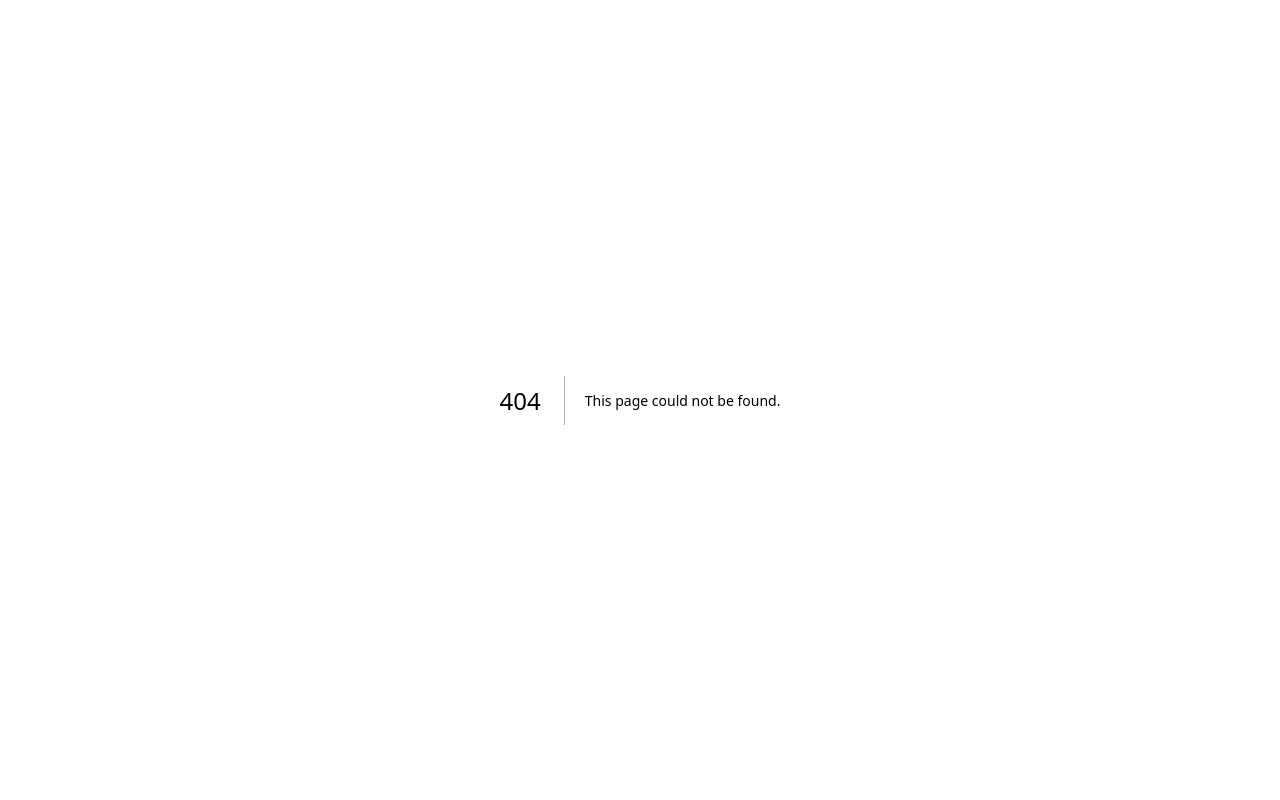
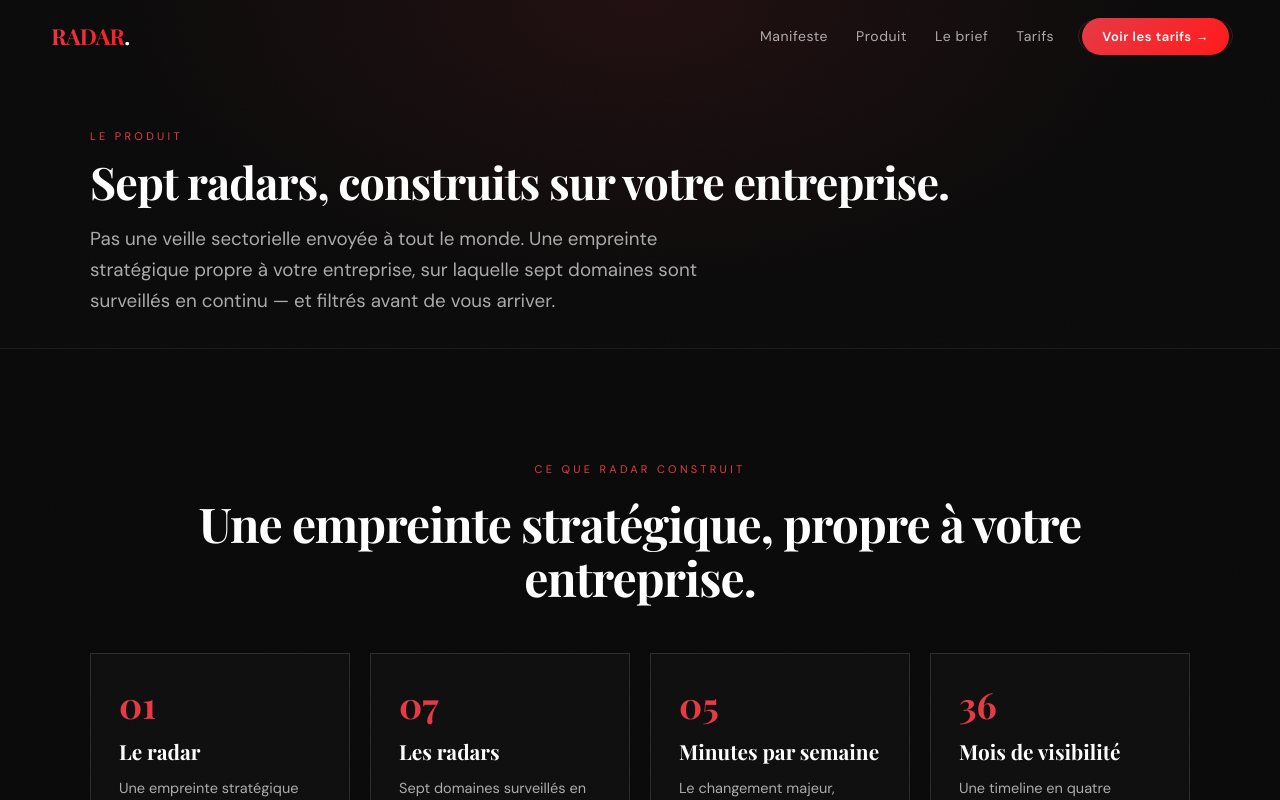
Before and after one commit to hamzaaoudin-commits/RADAR, a Next.js app: page /produit in a window 1280 px wide. Before the commit this address had no page. Shown: the top 800 px of the page. Built offline with nearby package versions, Linux system fonts and the light colour scheme; a web font is replaced by a local one.

Commit message:
Add files via upload

```diff
--- a/app/page.tsx
+++ b/app/page.tsx
@@ -1,13 +1,9 @@
+import Link from "next/link"
 import { NavBar } from "@/components/navbar"
 import { HeroSection } from "@/components/hero-section"
 import { ProblemSection } from "@/components/problem-section"
 import { ManifestoSection } from "@/components/manifesto-section"
-import { ContentsSection } from "@/components/contents-section"
-import { SevenRadars } from "@/components/seven-radars"
-import { PipelineGrid } from "@/components/pipeline-grid"
-import { AlertBriefSection } from "@/components/alert-brief-section"
 import { SectionDivider } from "@/components/section-divider"
-import { PricingCallout } from "@/components/pricing-callout"
 import { BridgeSection } from "@/components/bridge-section"
 import { FaqSection } from "@/components/faq-section"
 import { FAQ_HOME } from "@/lib/radar-faqs"
@@ -20,12 +16,23 @@ export default function Home() {
       <HeroSection />
       <ProblemSection />
       <ManifestoSection />
-      <ContentsSection />
-      <SevenRadars />
-      <PipelineGrid />
-      <AlertBriefSection />
+
+      {/* Passerelle vers le produit : la home pose le problème et la conviction,
+          le détail des sept radars vit désormais sur /produit. */}
+      <section className="section text-center">
+        <div className="mx-auto max-w-[640px]">
+          <div className="kicker mb-5">La réponse</div>
+          <h2 className="h-section mb-6">Sept radars, construits sur votre entreprise.</h2>
+          <p className="lede mx-auto mb-8 max-w-[560px]">
+            IA, technologies, réglementation, marché, concurrence, opportunités,
+            risques. Chacun filtré par l&apos;empreinte stratégique propre à votre
+            entreprise — pas par votre secteur en général.
+          </p>
+          <Link href="/produit" className="btn-primary">Voir ce que RADAR surveille</Link>
+        </div>
+      </section>
+
       <SectionDivider word="DÉTECTEZ." caption="Ce que RADAR fait, avant tout le reste" />
-      <PricingCallout />
       <BridgeSection />
       <FaqSection faqs={FAQ_HOME} />
       <Footer />
--- a/app/pricing/page.tsx
+++ b/app/pricing/page.tsx
@@ -1,6 +1,7 @@
 import { NavBar } from "@/components/navbar"
 import { Footer } from "@/components/footer"
 import { PricingTable } from "@/components/pricing-table"
+import { PricingCallout } from "@/components/pricing-callout"
 
 const FAQ = [
   {
@@ -44,6 +45,8 @@ export default function PricingPage() {
           </p>
         </div>
       </section>
+
+      <PricingCallout />
 
       <section className="section bg-ink">
         <div className="shell">
--- /dev/null
+++ b/app/produit/page.tsx
@@ -0,0 +1,54 @@
+import type { Metadata } from "next"
+import Link from "next/link"
+import { NavBar } from "@/components/navbar"
+import { Footer } from "@/components/footer"
+import { ContentsSection } from "@/components/contents-section"
+import { SevenRadars } from "@/components/seven-radars"
+import { PipelineGrid } from "@/components/pipeline-grid"
+import { AlertBriefSection } from "@/components/alert-brief-section"
+
+export const metadata: Metadata = {
+  title: "Le produit · RADAR",
+  description:
+    "Sept radars construits sur l'empreinte stratégique de votre entreprise, un protocole en sept étapes, et une alerte quand ça compte.",
+}
+
+export default function ProduitPage() {
+  return (
+    <main className="min-h-screen overflow-hidden bg-ink font-sans text-white">
+      <NavBar />
+
+      <section className="grain relative px-gutter pb-8 pt-32">
+        <div className="glow-top" aria-hidden />
+        <div className="grain-layer" aria-hidden />
+        <div className="shell-lg relative">
+          <div className="mb-3 kicker">Le produit</div>
+          <h1 className="mb-4 font-serif text-[clamp(1.8rem,3.6vw,2.8rem)] font-bold leading-[1.12] tracking-[-0.02em] text-white">
+            Sept radars, construits sur votre entreprise.
+          </h1>
+          <p className="lede max-w-[640px]">
+            Pas une veille sectorielle envoyée à tout le monde. Une empreinte
+            stratégique propre à votre entreprise, sur laquelle sept domaines sont
+            surveillés en continu — et filtrés avant de vous arriver.
+          </p>
+        </div>
+      </section>
+
+      <ContentsSection />
+      <SevenRadars />
+      <PipelineGrid />
+      <AlertBriefSection />
+
+      <section className="section pb-28 text-center">
+        <div className="mx-auto max-w-[640px]">
+          <h2 className="mb-5 font-serif text-[clamp(1.5rem,3vw,2.2rem)] font-bold leading-snug text-white">
+            Reste à choisir la profondeur de surveillance.
+          </h2>
+          <Link href="/pricing" className="btn-primary">Voir les tarifs</Link>
+        </div>
+      </section>
+
+      <Footer />
+    </main>
+  )
+}
--- a/components/bridge-section.tsx
+++ b/components/bridge-section.tsx
@@ -7,7 +7,7 @@ export function BridgeSection() {
         <p className="font-serif text-[clamp(1.15rem,2vw,1.5rem)] italic leading-snug text-chalk-75">
           Le monde change. Votre entreprise doit changer avant lui.
         </p>
-        <Link href="/dashboard" className="btn-quiet mt-5">Voir un exemple de dashboard →</Link>
+        <Link href="/brief" className="btn-quiet mt-5">Voir un brief et son suivi →</Link>
       </div>
     </section>
   )
--- a/components/footer.tsx
+++ b/components/footer.tsx
@@ -2,10 +2,9 @@ import Link from "next/link"
 
 const EXPLORE = [
   { label: "Accueil", href: "/" },
-  { label: "Les 7 radars", href: "/#radars" },
-  { label: "Produit", href: "/#produit" },
+  { label: "Les 7 radars", href: "/produit#radars" },
+  { label: "Produit", href: "/produit" },
   { label: "Le brief (démo)", href: "/brief" },
-  { label: "Dashboard (démo)", href: "/dashboard" },
 ]
 const OFFERS = [
   { label: "Tarifs", href: "/pricing" },
--- a/components/hero-section.tsx
+++ b/components/hero-section.tsx
@@ -24,8 +24,8 @@ export function HeroSection() {
 
         <div className="flex flex-col items-center gap-3">
           <a href="/pricing" className="btn-primary">Voir les tarifs</a>
-          <a href="/dashboard" className="font-sans text-[13px] text-chalk-40 underline decoration-hair-strong underline-offset-4 hover:text-white">
-            ou voir à quoi ressemble votre dashboard
+          <a href="/produit" className="font-sans text-[13px] text-chalk-40 underline decoration-hair-strong underline-offset-4 hover:text-white">
+            ou voir ce que RADAR surveille pour vous
           </a>
         </div>
 
--- a/components/navbar.tsx
+++ b/components/navbar.tsx
@@ -5,11 +5,9 @@ import Link from "next/link"
 
 const NAV_LINKS = [
   { label: "Manifeste", href: "/#manifeste" },
-  { label: "Produit", href: "/#produit" },
-  { label: "Les 7 radars", href: "/#radars" },
+  { label: "Produit", href: "/produit" },
   { label: "Le brief", href: "/brief" },
   { label: "Tarifs", href: "/pricing" },
-  { label: "Dashboard", href: "/dashboard" },
 ]
 
 export function NavBar() {
--- a/components/pricing-callout.tsx
+++ b/components/pricing-callout.tsx
@@ -1,19 +1,26 @@
 import Link from "next/link"
 
+/**
+ * Carte de l'offre recommandée, en tête de la page tarifs.
+ *
+ * Elle pose une recommandation unique avant la grille comparative : le
+ * visiteur pressé s'arrête ici, celui qui veut comparer descend d'un cran.
+ */
 export function PricingCallout() {
   return (
     <section className="section pb-10 text-center">
-      <div className="card mx-auto max-w-[560px] px-8 py-11">
-        <span className="tag border-[rgba(120,180,255,0.4)] text-[rgba(150,195,255,0.9)]">RADAR PRO · 199€/mois</span>
+      <div className="card card-hover relative mx-auto max-w-[560px] px-8 py-11">
+        <span aria-hidden className="bracket-tl" />
+        <span aria-hidden className="bracket-br" />
+        <span className="tag">Notre recommandation · RADAR PRO · 199€/mois</span>
         <h3 className="mb-3 mt-5 font-serif text-[1.8rem] font-bold">La surveillance complète, à volonté.</h3>
         <p className="mb-7 font-sans text-[15px] leading-relaxed text-chalk-65">
-          Les sept radars, les scénarios et la roadmap à 36 mois. Sans engagement, résiliable à tout moment.
+          Les sept radars, les scénarios et la roadmap à 36 mois. Sans engagement,
+          résiliable à tout moment.
         </p>
-        <Link href="/pricing" className="btn-primary">Voir les formules</Link>
+        <Link href="#pro" className="btn-primary">Choisir RADAR PRO</Link>
         <p className="mt-4 font-sans text-[13px] text-chalk-40">
-          <Link href="/pricing" className="text-chalk-40 underline decoration-hair-strong underline-offset-4 hover:text-white">
-            D&apos;autres formules existent, du plus léger au sur-mesure
-          </Link>
+          Les autres formules, du plus léger au sur-mesure, sont détaillées ci-dessous.
         </p>
       </div>
     </section>
--- a/lib/brief-data.ts
+++ b/lib/brief-data.ts
@@ -3,8 +3,8 @@
  *
  * Rien ici n'est réel : ce sont des briefs d'illustration pour une entreprise
  * fictive, destinés à montrer la forme du produit. Le site l'annonce
- * explicitement partout où ces données apparaissent — même principe que le
- * dashboard : jamais un chiffre inventé présenté comme un résultat réel.
+ * explicitement en tête de la page /brief. Règle tenue partout : jamais un
+ * chiffre inventé présenté comme un résultat réel.
  */
 
 export type Severity = "critical" | "important" | "watch"
```
Also changed, not shown: 1 other file (tests, documents, lock files or other folders).
